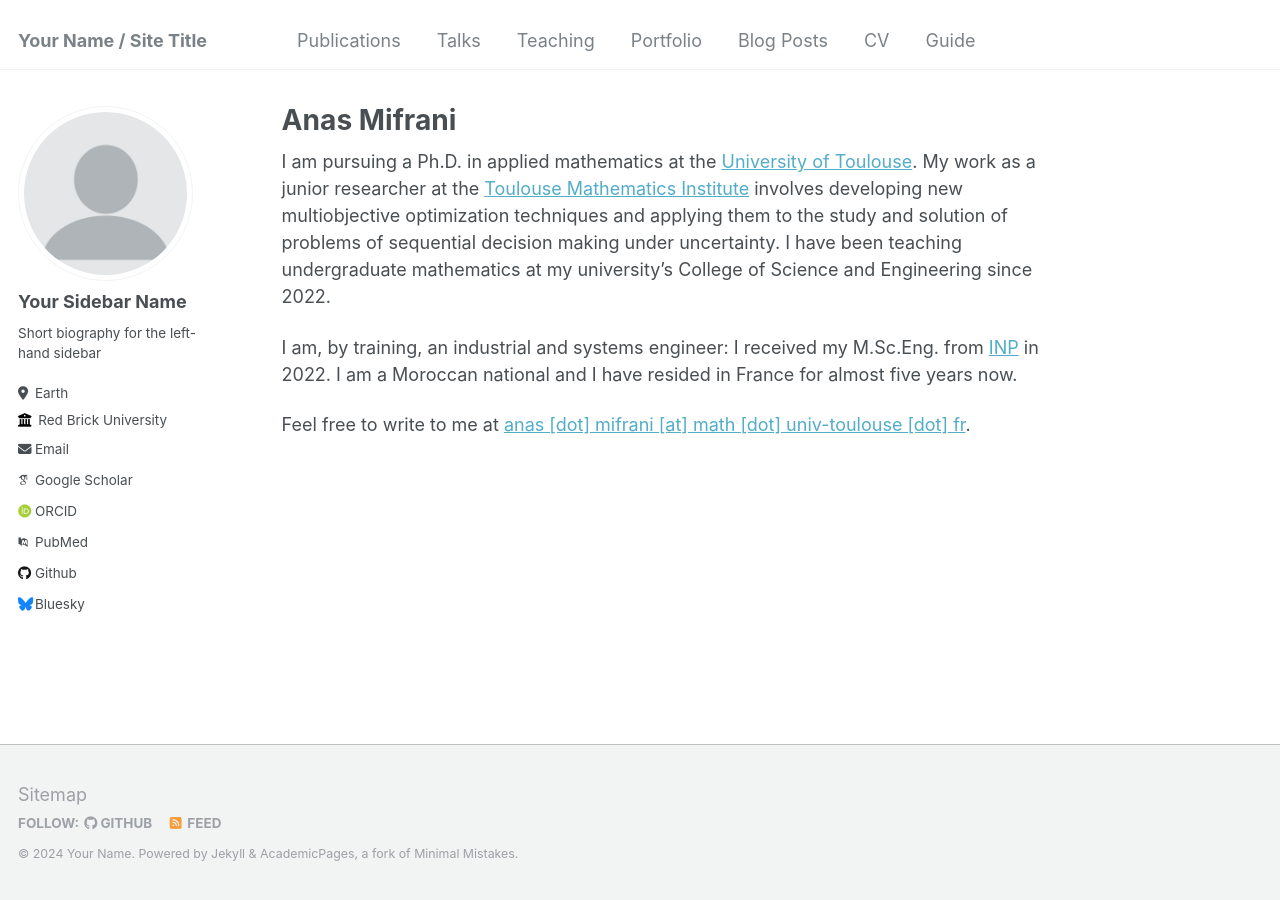
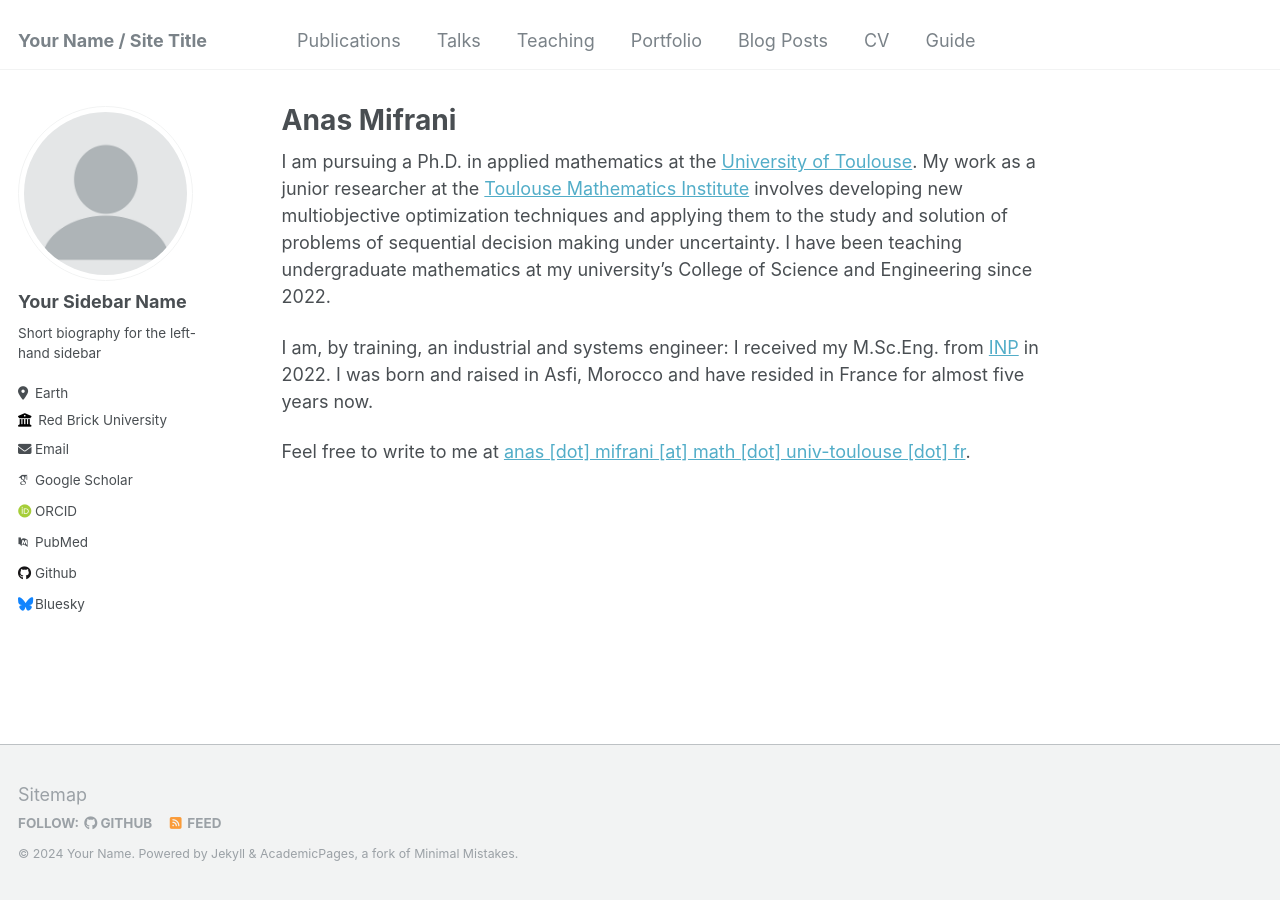
Before and after one commit to anmifrani/anmifrani.github.io, a Jekyll site: the page built from _pages/about.md, in a window 1280 px wide. Built offline with Jekyll 4.4.1, drawn with Linux system fonts in a browser that asks for light colours; some web fonts are replaced.

Commit message:
Update about.md

```diff
--- a/_pages/about.md
+++ b/_pages/about.md
@@ -9,6 +9,6 @@ redirect_from:
 
 I am pursuing a Ph.D. in applied mathematics at the [University of Toulouse](https://en.univ-toulouse.fr/). My work as a junior researcher at the [Toulouse Mathematics Institute](https://math.univ-toulouse.fr/en/) involves developing new multiobjective optimization techniques and applying them to the study and solution of problems of sequential decision making under uncertainty. I have been teaching undergraduate mathematics at my university's College of Science and Engineering since 2022.
 
-I am, by training, an industrial and systems engineer: I received my M.Sc.Eng. from [INP](https://www.inp-toulouse.fr/en/index.html) in 2022. I am a Moroccan national and I have resided in France for almost five years now.
+I am, by training, an industrial and systems engineer: I received my M.Sc.Eng. from [INP](https://www.inp-toulouse.fr/en/index.html) in 2022. I was born and raised in Asfi, Morocco and have resided in France for almost five years now.
 
 Feel free to write to me at <a href="mailto:anas.mifrani@math.univ-toulouse.fr">anas [dot] mifrani [at] math [dot] univ-toulouse [dot] fr</a>.
```
